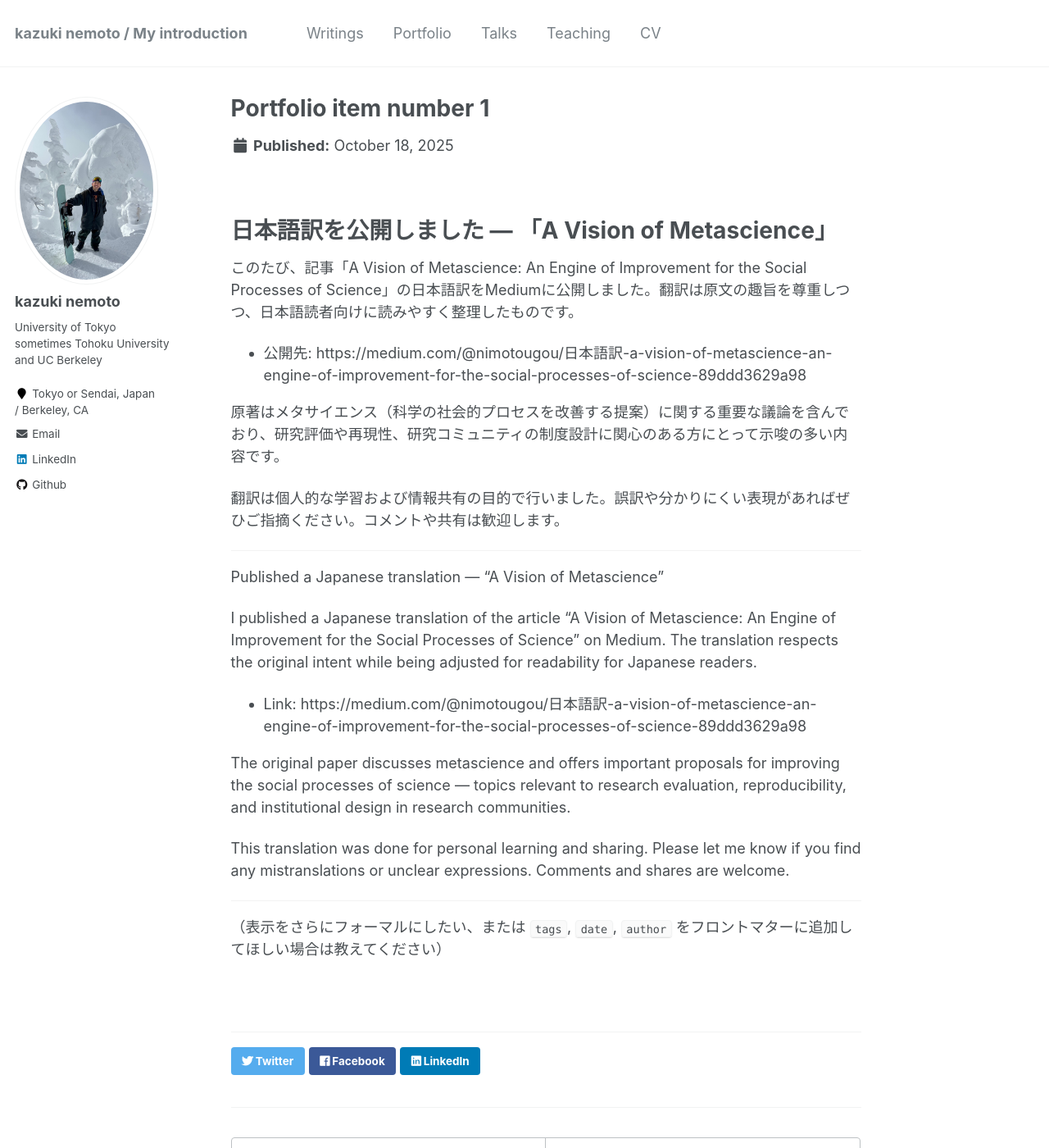
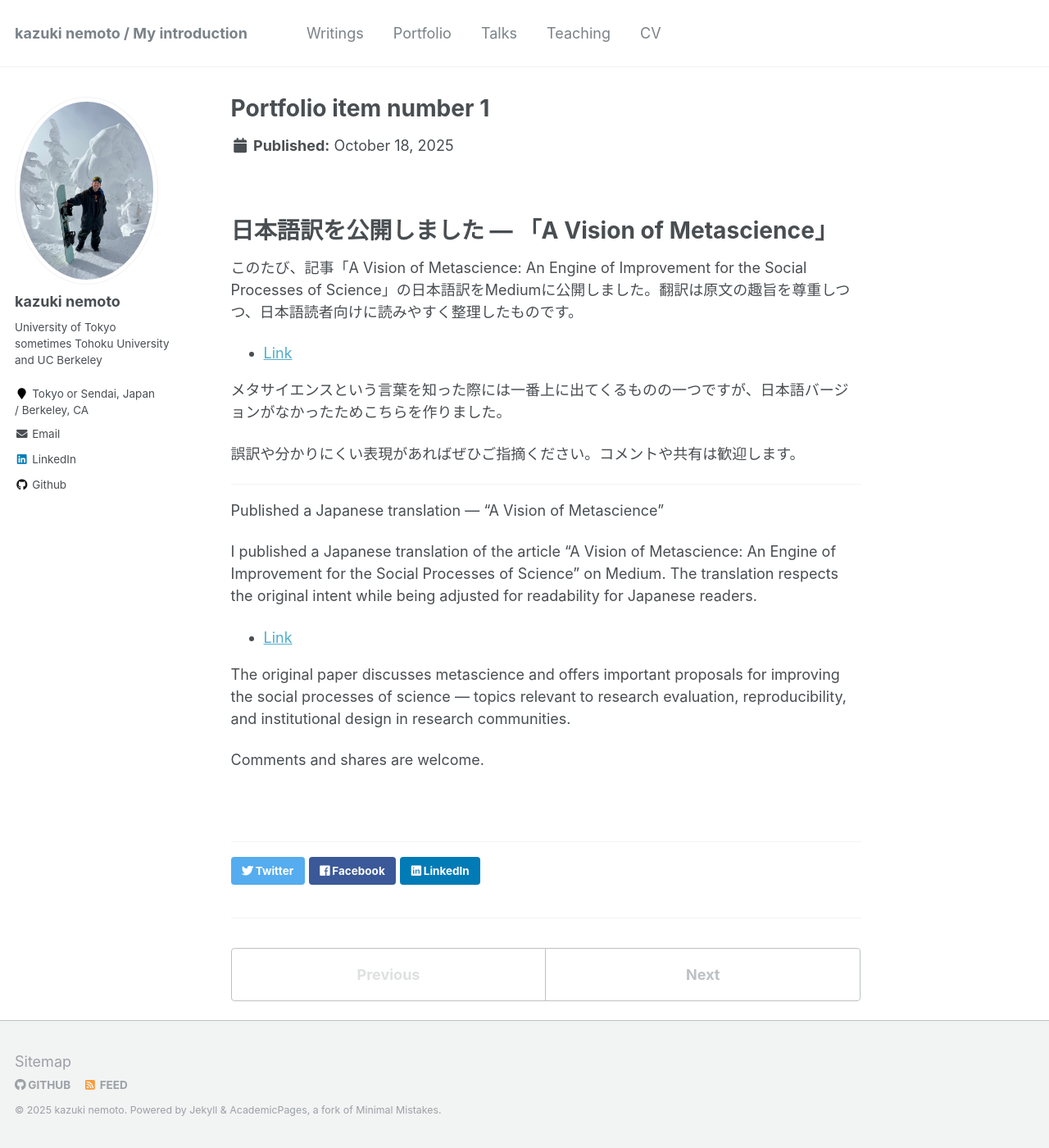
Before and after one commit to kazu-nemoto/kazu-nemoto.github.io, a Jekyll site: the page built from _portfolio/portfolio-1.md, in a window 1280 px wide and 1400 px high. Shown: the whole window at 82% size. Built offline with Jekyll 4.4.1, drawn with Linux system fonts in a browser that asks for light colours.

Commit message:
changed portfolio 1

```diff
--- a/_portfolio/portfolio-1.md
+++ b/_portfolio/portfolio-1.md
@@ -10,11 +10,11 @@ collection: portfolio
 
 このたび、記事「A Vision of Metascience: An Engine of Improvement for the Social Processes of Science」の日本語訳をMediumに公開しました。翻訳は原文の趣旨を尊重しつつ、日本語読者向けに読みやすく整理したものです。
 
-- 公開先: https://medium.com/@nimotougou/日本語訳-a-vision-of-metascience-an-engine-of-improvement-for-the-social-processes-of-science-89ddd3629a98
+- [Link](https://medium.com/@nimotougou/日本語訳-a-vision-of-metascience-an-engine-of-improvement-for-the-social-processes-of-science-89ddd3629a98)
 
-原著はメタサイエンス（科学の社会的プロセスを改善する提案）に関する重要な議論を含んでおり、研究評価や再現性、研究コミュニティの制度設計に関心のある方にとって示唆の多い内容です。
+メタサイエンスという言葉を知った際には一番上に出てくるものの一つですが、日本語バージョンがなかったためこちらを作りました。
 
-翻訳は個人的な学習および情報共有の目的で行いました。誤訳や分かりにくい表現があればぜひご指摘ください。コメントや共有は歓迎します。
+誤訳や分かりにくい表現があればぜひご指摘ください。コメントや共有は歓迎します。
 
 ---
 
@@ -22,12 +22,8 @@ Published a Japanese translation — "A Vision of Metascience"
 
 I published a Japanese translation of the article "A Vision of Metascience: An Engine of Improvement for the Social Processes of Science" on Medium. The translation respects the original intent while being adjusted for readability for Japanese readers.
 
-- Link: https://medium.com/@nimotougou/日本語訳-a-vision-of-metascience-an-engine-of-improvement-for-the-social-processes-of-science-89ddd3629a98
+- [Link](https://medium.com/@nimotougou/日本語訳-a-vision-of-metascience-an-engine-of-improvement-for-the-social-processes-of-science-89ddd3629a98)
 
 The original paper discusses metascience and offers important proposals for improving the social processes of science — topics relevant to research evaluation, reproducibility, and institutional design in research communities.
 
-This translation was done for personal learning and sharing. Please let me know if you find any mistranslations or unclear expressions. Comments and shares are welcome.
-
----
-
-（表示をさらにフォーマルにしたい、または `tags`, `date`, `author` をフロントマターに追加してほしい場合は教えてください）
+ Comments and shares are welcome.
```
